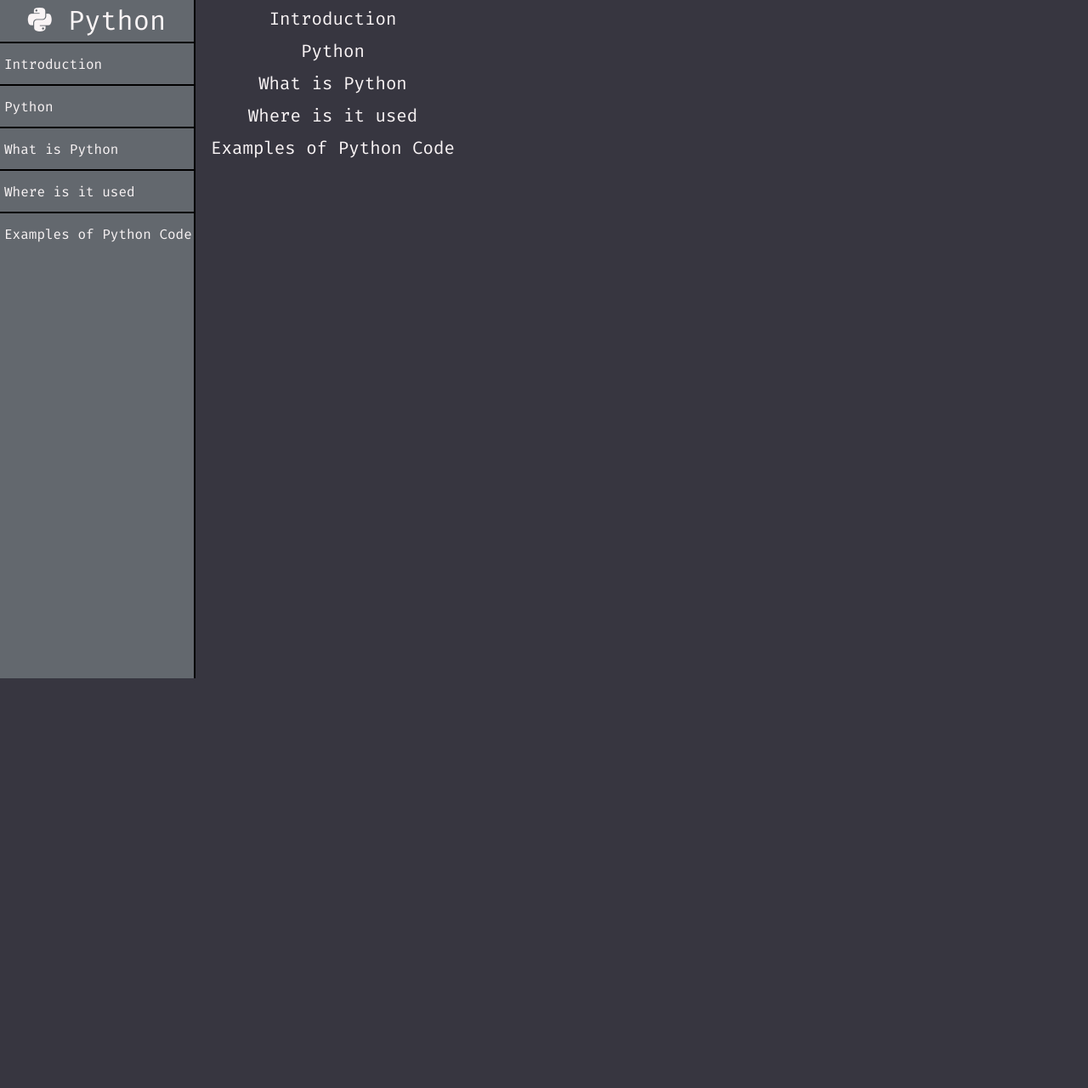
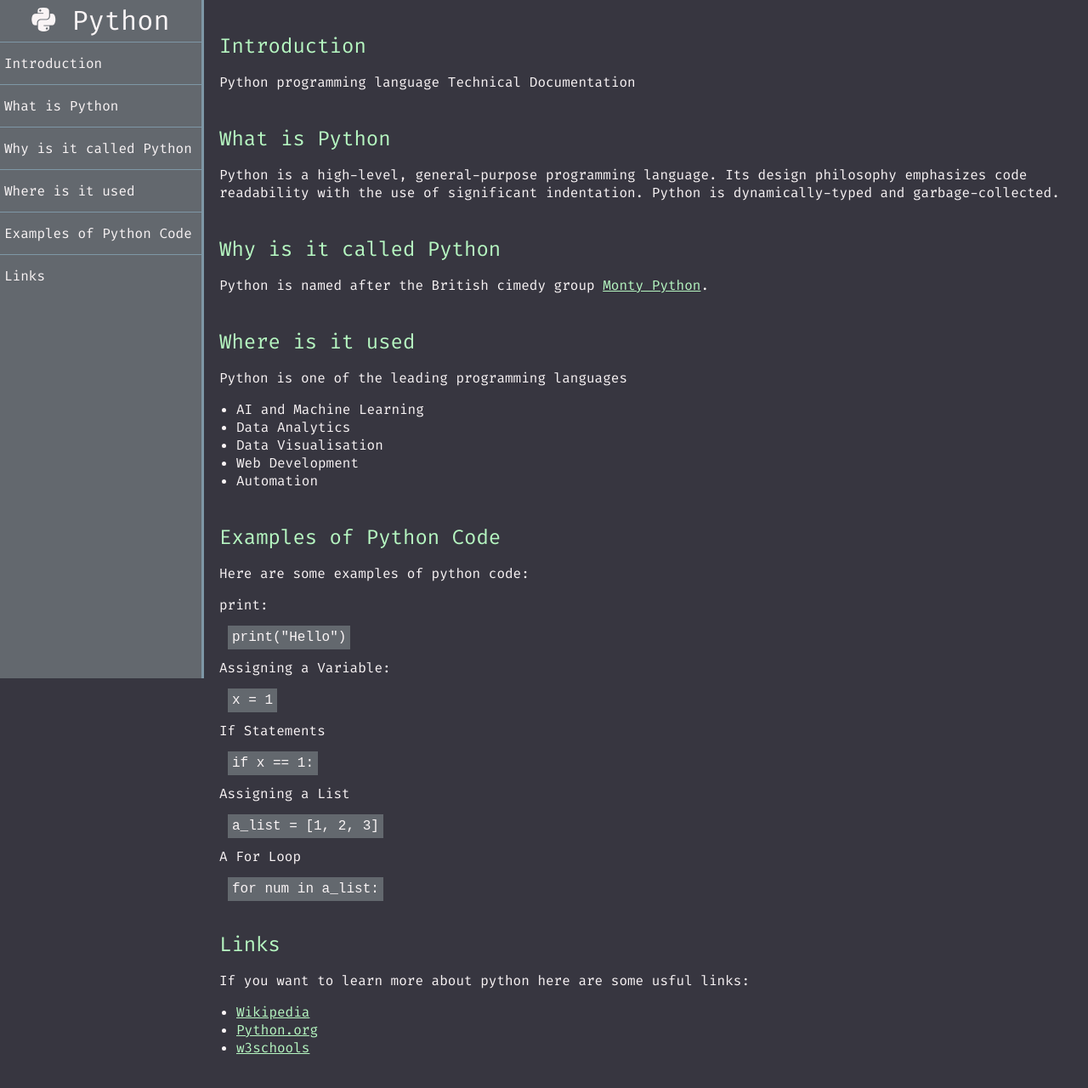
Before and after one commit to John-CSM-Tate/FreeCodeCamp-Technical-Documentation-Project, a plain HTML site: page index.html in a window 1280 px wide. Shown: the part 2-1282 px from the top of the page at 85% size. Before the commit the page ends 800 px from the top, so only its background shows below. Drawn offline with Linux system fonts and the light colour scheme.

Commit message:
Added Content and Styled

```diff
--- a/index.html
+++ b/index.html
@@ -9,54 +9,67 @@
     <title>Technical Documentation Project</title>
 </head>
 <body>
-    <aside id="navbar">
-        <header><i class="fa-brands fa-duotone fa-python"></i><span class="title-text"> Python</span></header>
-        <nav>
+    <nav id="navbar">
+        <header><i class="fa-brands fa-duotone fa-python"></i> Py<span class="title-text">thon</span></header>
         <ul>
             <li><a class="nav-link" href="#Introduction">Introduction</a></li>
-                <li><a class="nav-link" href="#Python">Python</a></li>
             <li><a class="nav-link" href="#What_is_Python">What is Python</a></li>
+            <li><a class="nav-link" href="#Why_is_it_called_Python">Why is it called Python</a></li>
             <li><a class="nav-link" href="#Where_is_it_used">Where is it used</a></li>
             <li><a class="nav-link" href="#Examples_of_Python_Code">Examples of Python Code</a></li>
+            <li><a class="nav-link" href="#Links">Links</a></li>
         </ul>
     </nav>
-    </aside>
     <main id="main-doc">
         <section id="Introduction" class="main-section">
             <header>Introduction</header>
-        </section>
-        <section id="Python" class="main-section">
-            <header>Python</header>
+            <p>Python programming language Technical Documentation</p>
         </section>
         <section id="What_is_Python" class="main-section">
             <header>What is Python</header>
+            <p>Python is a high-level, general-purpose programming language.
+                Its design philosophy emphasizes code readability with the use of significant indentation.
+                Python is dynamically-typed and garbage-collected.</p>
+        </section>
+        <section id="Why_is_it_called_Python" class="main-section">
+            <header>Why is it called Python</header>
+            <p>Python is named after the British cimedy group <a href="https://en.wikipedia.org/wiki/Monty_Python">Monty Python</a>.</p>
         </section>
         <section id="Where_is_it_used" class="main-section">
             <header>Where is it used</header>
+            <p>Python is one of the leading programming languages</p>
+            <ul>
+                <li>AI and Machine Learning</li>
+                <li>Data Analytics</li>
+                <li>Data Visualisation</li>
+                <li>Web Development</li>
+                <li>Automation</li>
+            </ul>
         </section>
         <section id="Examples_of_Python_Code" class="main-section">
             <header>Examples of Python Code</header>
+            <p>Here are some examples of python code:</p>
+            <p>print:</p>
+            <code>print("Hello")</code>
+            <p>Assigning a Variable:</p>
+            <code>x = 1</code>
+            <p>If Statements</p>
+            <code>if x == 1:</code>
+            <p>Assigning a List</p>
+            <code>a_list = [1, 2, 3]</code>
+            <p>A For Loop</p>
+            <code>for num in a_list:</code>
+        </section>
+        <section id="Links" class="main-section">
+            <header>Links</header>
+            <p>If you want to learn more about python here are some usful links:</p>
+            <ul>
+                <li><a href="https://en.wikipedia.org/wiki/Python_(programming_language)" target="_blank" rel="noopener noreferrer">Wikipedia</a></li>
+                <li><a href="https://python.org" target="_blank" rel="noopener noreferrer">Python.org</a></li>
+                <li><a href="https://www.w3schools.com/python/" target="_blank" rel="noopener noreferrer">w3schools</a></li>
+            </ul>
+            <br>
         </section>
     </main>
 </body>
 </html>
-
-<!--
-TODO:You should have at least five .main-section elements that are descendants of #main-doc.
-TODO:None of your header elements should be empty.
-TODO:All of your .main-section elements should have an id.
-TODO:Each .main-section should have an id that matches the text of its first child, having any spaces in the child's text replaced with underscores (_) for the id's.
-TODO:You should have at least 10 p elements (total) within your .main-section elements.
-TODO:You should have at least five code elements that are descendants of .main-section elements.
-TODO:You should have at least five li elements that are descendants of .main-section elements.
-TODO:You should have a nav element with an id of navbar.
-TODO:Your #navbar should have exactly one header element within it.
-TODO:You should have at least one a element with a class of nav-link.
-TODO:All of your .nav-link elements should be anchor (a) elements.
-TODO:All of your .nav-link elements should be in the #navbar.
-TODO:You should have the same number of .nav-link and .main-section elements.
-TODO:The header element in the #navbar should come before any link (a) elements also in the #navbar.
-TODO:Each .nav-link should have text that corresponds to the header text of its related section (e.g. if you have a "Hello world" section/header, your #navbar should have a .nav-link which has the text "Hello world").
-TODO:Each .nav-link should have an href attribute that links to its corresponding .main-section (e.g. If you click on a .nav-link element that contains the text "Hello world", the page navigates to a section element with that id).
-TODO:Your #navbar should always be on the left edge of the window.
-TODO:Your Technical Documentation project should use at least one media query. -->
--- a/styles.css
+++ b/styles.css
@@ -19,17 +19,25 @@ body {
     background-color: var(--background-main);
 }
 
-header {
-    text-align: center;
+a {
+    color: var(--hover-shadow);
+}
+
+a:hover {
+    color: var(--hover);
+}
+
+a:visited {
+    color: var(--hover-shadow);
 }
 
 #navbar {
     position: fixed;
     top: 0;
     left: 0;
-    width: 230px;
+    width: 240px;
     height: 100%;
-    border-right: 2px double black;
+    border-right: 3px solid var(--tile-background);
     background-color: var(--background-alt);
 }
 
@@ -37,6 +45,7 @@ header {
     padding: 5px;
     font-size: 2rem;
     height: 35px;
+    text-align: center;
 }
 
 #navbar ul {
@@ -46,11 +55,11 @@ header {
 #navbar li {
     display: flex;
     align-items: center;
-    border-top: 2px solid black;
+    border-top: 1px solid var(--tile-background);
     list-style: none;
     color: var(--text);
     min-height: 50px;
-    padding: 10px 0 10px 5px;
+    padding: 10px 5px;
 }
 
 #navbar li:hover {
@@ -94,10 +103,21 @@ main {
 }
 
 .main-section header {
-    font-size: 1.3rem;
-    margin: 10px;
+    font-size: 1.5rem;
+    margin: 40px 20px 0;
+    color: var(--hover-shadow);
 }
 
+.main-section p {
+    padding: 0 20px;
+}
+
+.main-section code {
+    margin-left: 30px;
+    padding: 5px;
+    font-size: 1rem;
+    background-color: var(--background-alt);
+}
 
 @media (max-width: 400px) {
     main {
```
Lines whose indentation alone changed are shown as unchanged.
